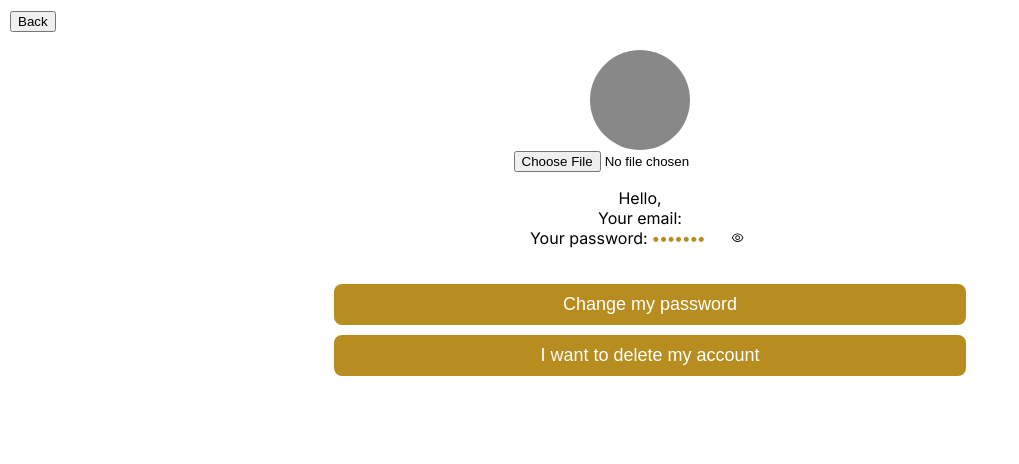
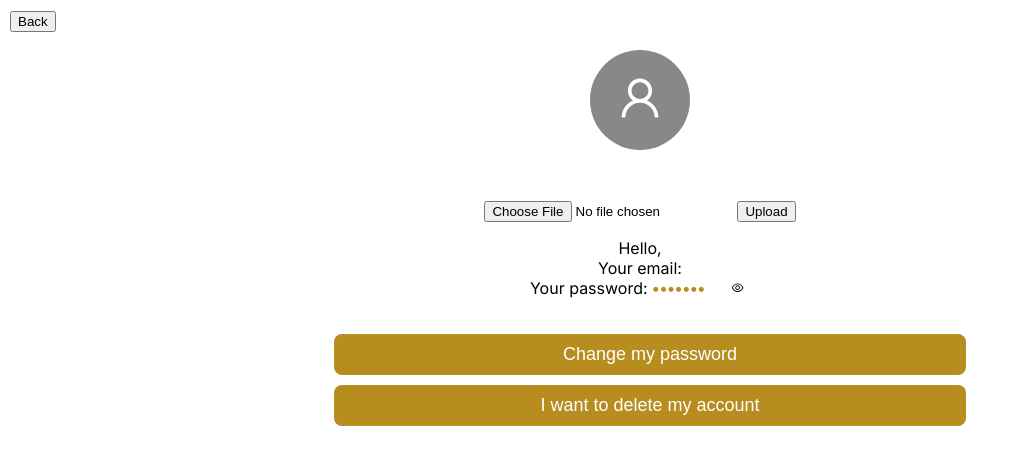
Before and after one commit to Pi0t3r/AutoHunt, a Next.js app: page /profile in a window 1280 px wide. Shown: the top 464 px of the page, without its empty margins (0-1019 px from the left). Built offline with nearby package versions, Linux system fonts and the light colour scheme; no server answers.

Commit message:
add posibility to adding own profile picture and saving this in Firebase; create a component ProfileImage for showing profile Image or if user don't have, show default profile

```diff
--- a/app/profile/page.tsx
+++ b/app/profile/page.tsx
@@ -1,70 +1,55 @@
 "use client";
-import React, { useState } from "react";
+import React, { useEffect, useState } from "react";
 import Link from "next/link";
-import {
-  AiOutlineUser,
-  AiOutlineEye,
-  AiOutlineEyeInvisible,
-} from "react-icons/ai";
+import { AiOutlineEye, AiOutlineEyeInvisible } from "react-icons/ai";
 import styles from "./profile.module.css";
 import useUserData from "@/useUserData";
-import {
-  getStorage,
-  ref,
-  uploadBytesResumable,
-  getDownloadURL,
-} from "firebase/storage";
-import Image from "next/image";
-
+import { ref, uploadBytesResumable, getDownloadURL } from "firebase/storage";
+import { storage, db } from "@/firebase";
+import { updateDoc, doc } from "firebase/firestore";
+import ProfileImage from "@/components/profileImage/Page";
 export default function Profile() {
   const { userData } = useUserData();
   const { userMail, userName, userPassword, userSurname } = userData;
   const [visiblePassword, setVisiblePassword] = useState(false);
-  const [imageFile, setImageFile] = useState<File>();
-  const [downloadURL, setDownloadURL] = useState("");
-  const [isUploading, setIsuploading] = useState(false);
-  const storage = getStorage();
-  const handleSelectedFile = (files: any) => {
-    setImageFile(files[0]);
+  const [profileImage, setProfileImage] = useState<string | null>(null);
+  const [imageFile, setImageFile] = useState<File | null>(null);
+
+  useEffect(() => {
+    if (userData.userProfilePicture) {
+      setProfileImage(userData.userProfilePicture);
+    }
+  }, [userData.userProfilePicture]);
+
+  const handleSelectedFile = (event: React.ChangeEvent<HTMLInputElement>) => {
+    if (event.target.files && event.target.files[0]) {
+      setImageFile(event.target.files[0]);
+      const imageUrl = URL.createObjectURL(event.target.files[0]);
+      setProfileImage(imageUrl);
+    }
   };
-  const handleUploadFile = () => {
+  const handleUploadFile = async () => {
     if (imageFile) {
-      const name = imageFile.name;
-      const storageRef = ref(storage, `image/${name}`);
-      const uploadTask = uploadBytesResumable(storageRef, imageFile);
+      const storageRef = ref(storage, `profileImages/${userMail}`);
+      try {
+        const uploadTask = uploadBytesResumable(storageRef, imageFile);
+        await uploadTask;
 
-      uploadTask.on(
-        "state_changed",
-        (snapshot) => {
-          const progress =
-            (snapshot.bytesTransferred / snapshot.totalBytes) * 100;
+        const imageUrl = await getDownloadURL(storageRef);
+        setProfileImage(imageUrl);
 
-
-
-          switch (snapshot.state) {
-            case "paused":
-              console.log("Upload is paused");
-              break;
-            case "running":
-              console.log("Upload is running");
-              break;
-          }
-        },
-        (error) => {
-          console.error(error.message);
-        },
-        () => {
-          getDownloadURL(uploadTask.snapshot.ref).then((url) => {
-
-            setDownloadURL(url);
-          });
-        }
-      );
+        const userDocRef = doc(db, "users", userMail);
+        const userDataToUpdate = {
+          profileImage: imageUrl,
+        };
+        await updateDoc(userDocRef, userDataToUpdate);
+      } catch (err) {
+        console.error(`Error while sending file: ${err}`);
+      }
     } else {
       console.error("File not found");
     }
   };
-
   const handleVisiblePassword = () => {
     setVisiblePassword(!visiblePassword);
   };
@@ -77,23 +62,15 @@ export default function Profile() {
       <>
         <div>
           <div className={styles.circle}>
-            {downloadURL && (
-              <>
-                <Image
-                  src={downloadURL}
-                  width={250}
-                  height={250}
-                  alt="Profile Picture user"
-                />
-              </>
-            )}
+            <ProfileImage userMail={userMail} selectedImage={profileImage}/>
           </div>
           <div>
             <input
               type="file"
               accept="image/png"
-              onChange={(files) => handleSelectedFile(files.target.value)}
+              onChange={handleSelectedFile}
             />
+            <button onClick={handleUploadFile}>Upload</button>
           </div>
         </div>
         <div className={styles.info}>
--- a/app/profile/profile.module.css
+++ b/app/profile/profile.module.css
@@ -8,15 +8,23 @@
   left: 10px;
 }
 
+.circle,
+.circle img {
+  border-radius: 50%;
+}
+
 .circle {
   background-color: rgb(136, 136, 136);
   width: 100px;
-  margin: 0 auto;
+  margin: 0 auto 50px;
   height: 100px;
   display: flex;
   align-items: center;
   justify-content: center;
-  border-radius: 50%;
+}
+.circle img {
+  box-shadow: 1px 1px 14px black;
+  padding-top: 15px;
 }
 .circle svg {
   width: 50px;
--- /dev/null
+++ b/components/profileImage/Page.tsx
@@ -0,0 +1,40 @@
+import React, { useEffect, useState } from "react";
+import { getDownloadURL, ref } from "firebase/storage";
+import { storage } from "@/firebase";
+import { AiOutlineUser } from "react-icons/ai";
+import styles from "./profileImage.module.css";
+
+interface ProfileImageProps {
+  userMail: string;
+  selectedImage?: string | null;
+}
+const ProfileImage = ({ userMail, selectedImage }: ProfileImageProps) => {
+  const [profileImageURL, setProfileImageURL] = useState<string | null>(null);
+
+  useEffect(() => {
+    if (selectedImage) {
+      setProfileImageURL(selectedImage);
+    } else {
+      const storageRef = ref(storage, `profileImages/${userMail}`);
+      getDownloadURL(storageRef)
+        .then((url) => {
+          setProfileImageURL(url);
+        })
+        .catch((error) => {
+          console.error("Error fetching profile image:", error);
+        });
+    }
+  }, [userMail, selectedImage]);
+
+  return (
+    <div className={styles.profileImage}>
+      {profileImageURL ? (
+        <img src={profileImageURL} alt="Profile picture user" />
+      ) : (
+        <AiOutlineUser />
+      )}
+    </div>
+  );
+};
+
+export default ProfileImage;
--- /dev/null
+++ b/components/profileImage/profileImage.module.css
@@ -0,0 +1,5 @@
+.profileImage img {
+  width: 75%;
+  border-radius: 50%;
+  box-shadow: 1px 1px 14px #000;
+}
--- a/components/sidebar/page.tsx
+++ b/components/sidebar/page.tsx
@@ -7,9 +7,10 @@ import { AiOutlineUser } from "react-icons/ai";
 import { MdOutlineLocalOffer } from "react-icons/md";
 import useUserData from "@/useUserData";
 import { auth } from "@/firebase";
+import ProfileImage from "../profileImage/Page";
 const Sidebar = () => {
   const { userData } = useUserData();
-  const { userName, userSurname } = userData;
+  const { userName, userSurname, userMail } = userData;
   const { user, setUser } = useUserContext();
 
   const handleLogout = async () => {
@@ -25,6 +26,9 @@ const Sidebar = () => {
   return (
     <div className={styles.sidebar}>
       <div className={styles.div}>
+        <div className={styles.profilePicture}>
+          <ProfileImage userMail={userMail} />
+        </div>
         <span>
           Hello, <br />
           {userName} {userSurname}
--- a/context/UserContext.tsx
+++ b/context/UserContext.tsx
@@ -14,6 +14,7 @@ interface UserContextType {
     name: string;
     surname: string;
     password: string;
+    profileImage: string | null;
   } | null;
   setUser: (
     user: {
@@ -21,6 +22,7 @@ interface UserContextType {
       name: string;
       surname: string;
       password: string;
+      profileImage: string | null;
     } | null
   ) => void;
   updatePassword: (newPassword: string) => void;
@@ -33,6 +35,7 @@ export const UserProvider = ({ children }: { children: ReactNode }) => {
     name: string;
     surname: string;
     password: string;
+    profileImage: string | null;
   } | null>(() => {
     if (typeof window !== "undefined") {
       const storedUser = localStorage.getItem("user");
@@ -53,10 +56,10 @@ export const UserProvider = ({ children }: { children: ReactNode }) => {
   useEffect(() => {
     localStorage.setItem("user", JSON.stringify(user));
     if (user) {
-      const { email, name, surname, password } = user;
+      const { email, name, surname, password, profileImage } = user;
       if (email && name && surname) {
         const userDocRef = doc(collection(db, "users"), email);
-        setDoc(userDocRef, { name, surname, email, password })
+        setDoc(userDocRef, { name, surname, email, password, profileImage })
           .then(() => {
             console.log("User data is saved!");
           })
@@ -72,6 +75,7 @@ export const UserProvider = ({ children }: { children: ReactNode }) => {
       name: string;
       surname: string;
       password: string;
+      profileImage: string;
     } | null
   ) => {
     setUser(userData);
@@ -84,10 +88,19 @@ export const UserProvider = ({ children }: { children: ReactNode }) => {
       });
     }
   };
+  const updateProfilePicture = (newImage: string) => {
+    if (user) {
+      setUser({
+        ...user,
+        profileImage: newImage,
+      });
+    }
+  };
   const contextValue = {
     user,
     setUser: handleSetUser,
     updatePassword,
+    updateProfilePicture,
   };
   return (
     <UserContext.Provider value={contextValue}>{children}</UserContext.Provider>
--- a/useUserData.ts
+++ b/useUserData.ts
@@ -1,6 +1,13 @@
 import { useState, useEffect } from "react";
 import { useUserContext } from "./context/UserContext";
-import { collection, getDocs, query, where } from "firebase/firestore";
+import {
+  collection,
+  doc,
+  getDocs,
+  query,
+  updateDoc,
+  where,
+} from "firebase/firestore";
 import { db } from "@/firebase";
 
 const useUserData = () => {
@@ -13,11 +20,26 @@ const useUserData = () => {
     userProfilePicture: "",
     userId: "",
   });
-  const updateProfilePicture = (newProfilePicture: string) => {
-    setUserData((prevUserData) => ({
-      ...prevUserData,
-      userProfilePicture: newProfilePicture,
-    }));
+  const updateProfilePicture = (newProfilePicture: string | null) => {
+    if (user) {
+      setUser({
+        ...user,
+        profileImage: newProfilePicture,
+      });
+      if (user.email && newProfilePicture !== null) {
+        const userDocRef = doc(db, "users", user.email);
+        const userDataToUpdate = {
+          profileImage: newProfilePicture,
+        };
+        updateDoc(userDocRef, userDataToUpdate)
+          .then(() => {
+            console.log("Profile picture updated");
+          })
+          .catch((err) => {
+            console.error(`Error updating profile picture: ${err}`);
+          });
+      }
+    }
   };
   const getUserData = async () => {
     try {
@@ -58,6 +80,7 @@ const useUserData = () => {
     userData.userMail,
     userData.userPassword,
     userData.userId,
+    userData.userProfilePicture,
     setUser,
   ]);
   return { userData, updateProfilePicture };
```
